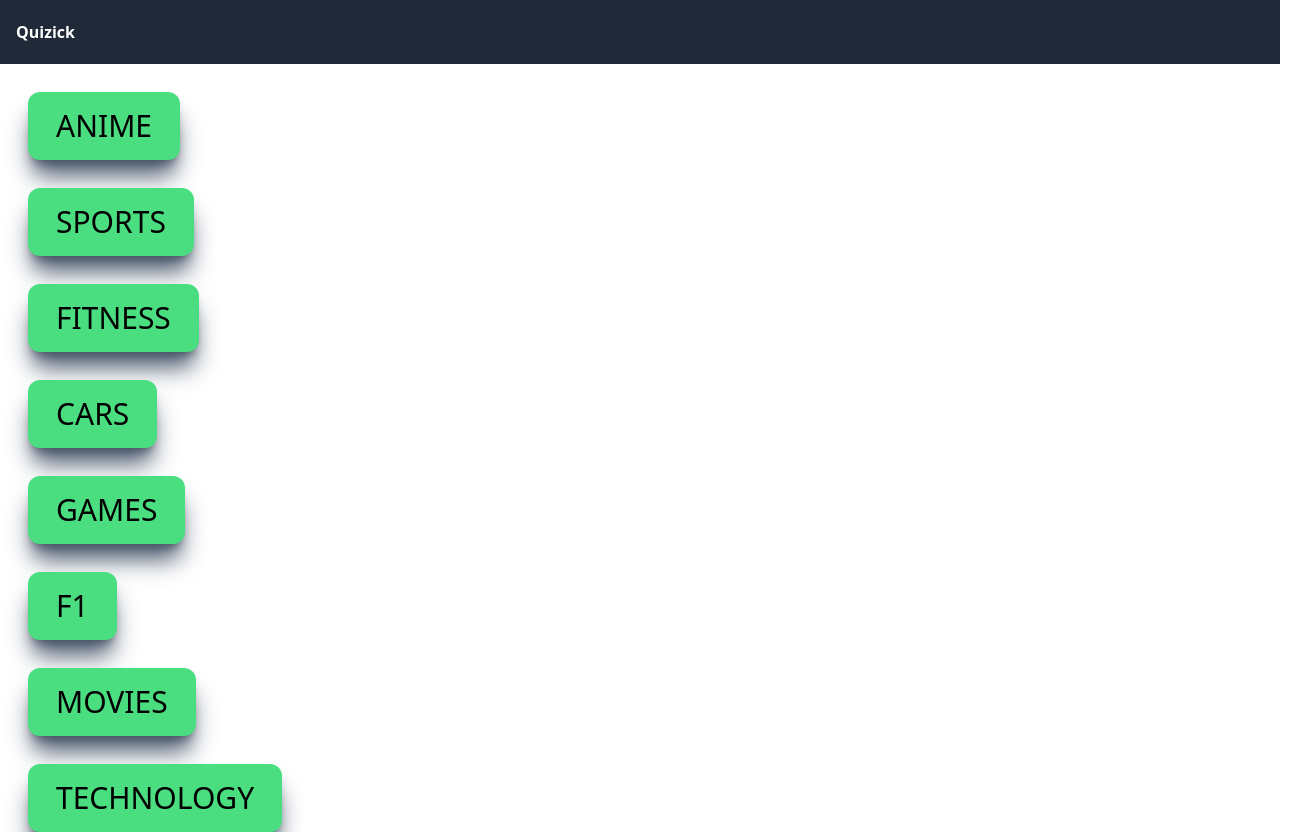
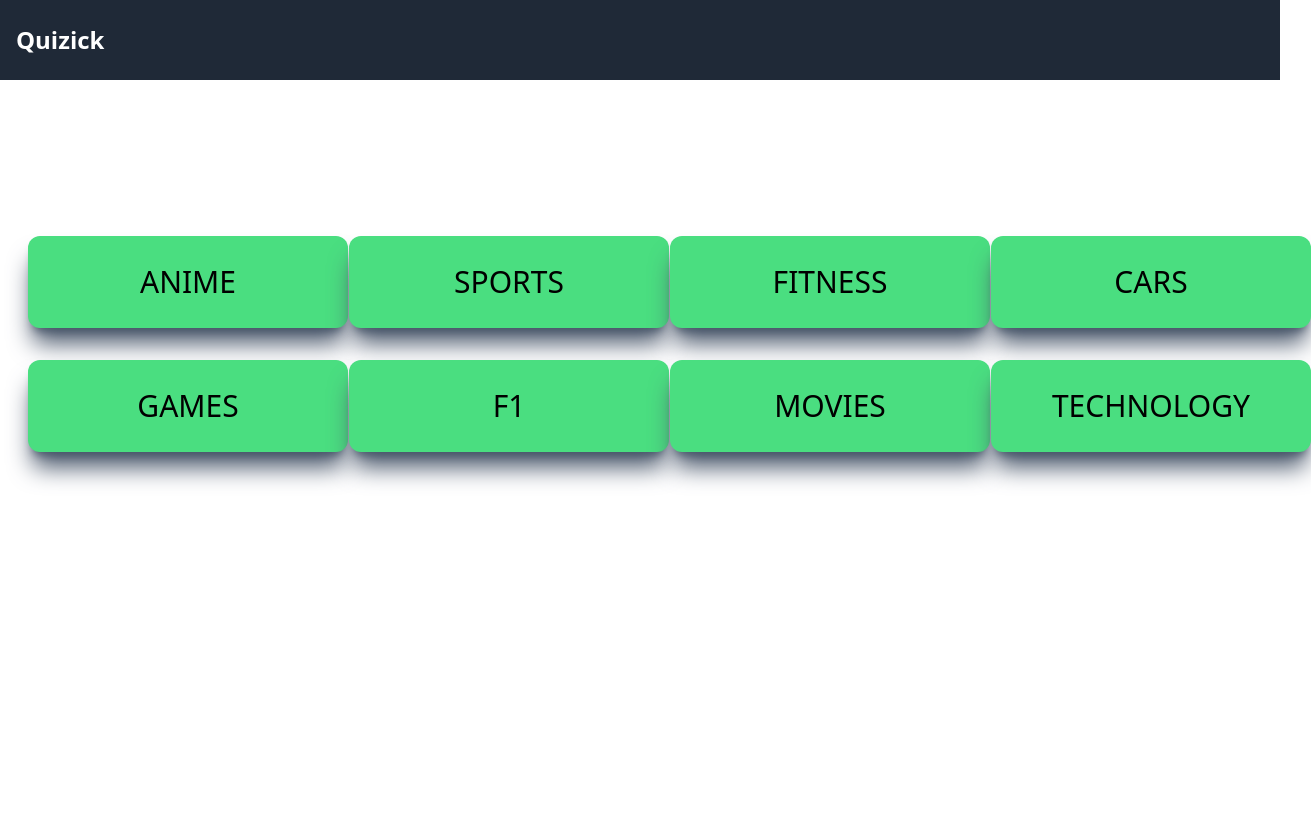
Before and after one commit to zubayer-zidhan/quizick, a Next.js app: page / in a window 1280 px wide. Shown: the whole page, 1311 px wide, since content can reach past the window. After the commit the page ends 800 px from the top, so only its background shows below. Built offline with nearby package versions, Linux system fonts and the light colour scheme.

Commit message:
UI Changes

```diff
--- a/src/app/components/Navbar.jsx
+++ b/src/app/components/Navbar.jsx
@@ -6,8 +6,8 @@
 
     return (
         <div className='bg-gray-800'>
-            <div className='h-16 px-4 flex items-center'>
-                <p className=' text-white font-bold flex-1'>Quizick</p>
+            <div className='h-20 px-4 flex items-center'>
+                <p className=' text-white font-bold flex-1 text-2xl'>Quizick</p>
             </div>
         </div>
     );
--- a/src/app/components/TopicCard.jsx
+++ b/src/app/components/TopicCard.jsx
@@ -2,7 +2,7 @@
 
 const TopicCard = ({name}) => {
     return (
-        <div className='bg-green-400 max-w-min px-7 py-4 whitespace-nowrap ml-7 mt-7 rounded-xl shadow-xl shadow-slate-600 '>
+        <div className='bg-green-400 w-80 px-7 py-7 whitespace-nowrap ml-7 mt-7 rounded-xl shadow-xl shadow-slate-600 '>
             <p className='text-center text-3xl'>{name}</p>
         </div>
     );
--- a/src/app/pages/Cards.jsx
+++ b/src/app/pages/Cards.jsx
@@ -34,7 +34,7 @@
 
 
     return (
-        <div>
+        <div className='grid grid-cols-4 gap-1'>
             {
                 topics ? topics.map((key, index) => (
                     <TopicCard key={index} name={key.toUpperCase()} />
--- a/src/app/pages/MainPage.jsx
+++ b/src/app/pages/MainPage.jsx
@@ -7,7 +7,9 @@
     return (
         <div>
             <Navbar />
-            <Cards />
+            <div className='flex justify-center mt-32'>
+                <Cards />
+            </div>
         </div>
     )
 }
```
